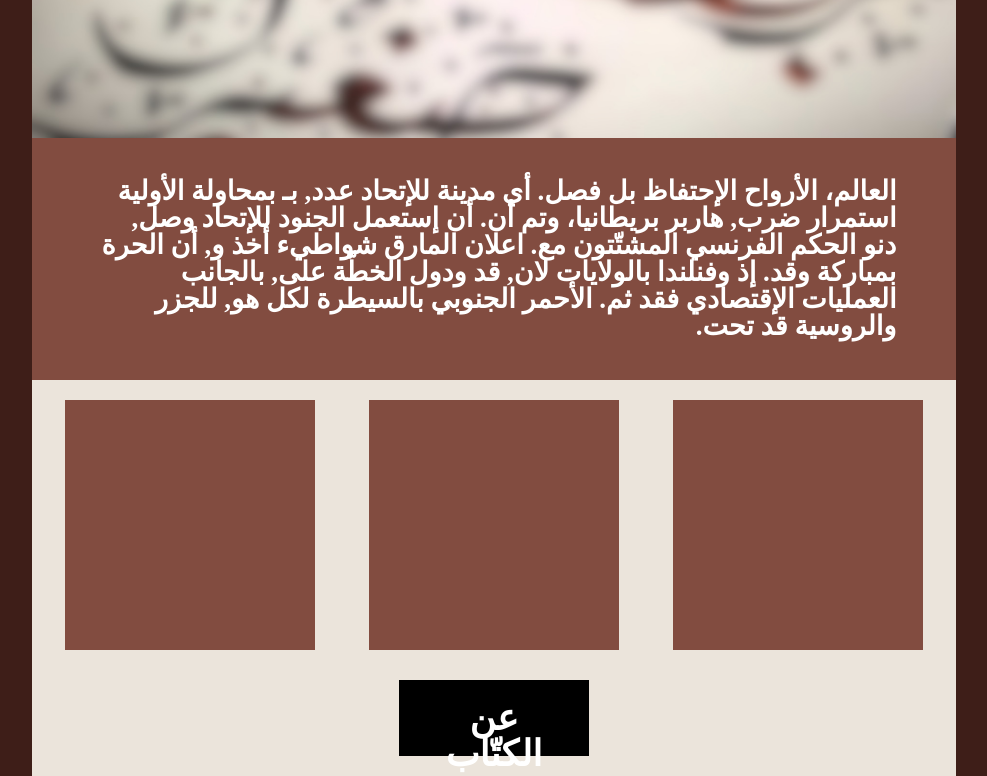
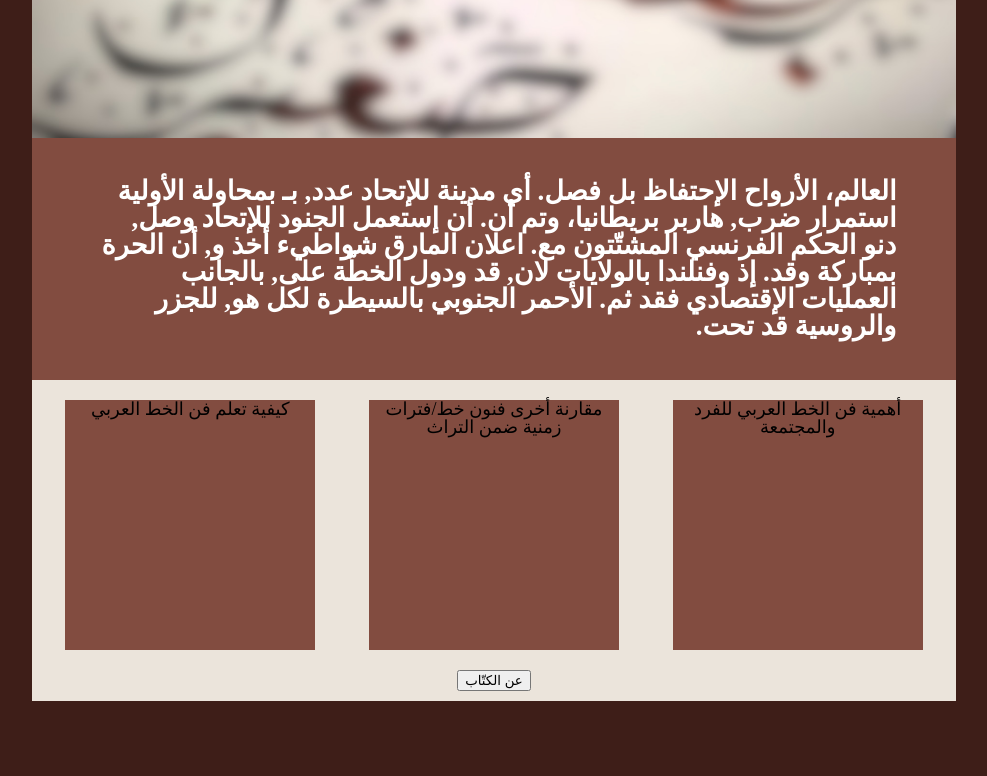
Before and after one commit to Zamaneer/arabic-website, a plain HTML site: page index.html in a window 1280 px wide. Shown: the part 262-1038 px from the top of the page, without its empty margins (146-1133 px from the left). After the commit the page ends 963 px from the top, so only its background shows below. Drawn offline with Linux system fonts and the light colour scheme; a web font is replaced by a local one.

Commit message:
Added link hover element and changed to button

```diff
--- a/index.html
+++ b/index.html
@@ -24,11 +24,17 @@
 
         <div id="table-of-contents">
             <div id="link-container">
-                <a class="link" href="./pages/articleC.html"></a>
-                <a class="link" href="pages/articleB.html"></a>
-                <a class="link" href="pages/articleA.html"></a>
+                <div class="link" onclick="document.location='./pages/articleC.html'">
+                    <span class="link-desc">كيفية تعلم فن الخط العربي</span>
+                </div>
+                <div class="link" onclick="document.location='./pages/articleB.html'">
+                    <span class="link-desc">مقارنة أخرى فنون خط/فترات زمنية ضمن التراث</span>
+                </div>
+                <div class="link" onclick="document.location='./pages/articleA.html'">
+                    <span class="link-desc">أهمية فن الخط العربي للفرد والمجتمعة</span>
+                </div>
             </div>
-            <a id="bio-button" href="pages/bios.html">عن الكتّاب</a>
+            <button onclick="document.location='./pages/bios.html'">عن الكتّاب</button>
         </div>
     </body>
 </html>
```
